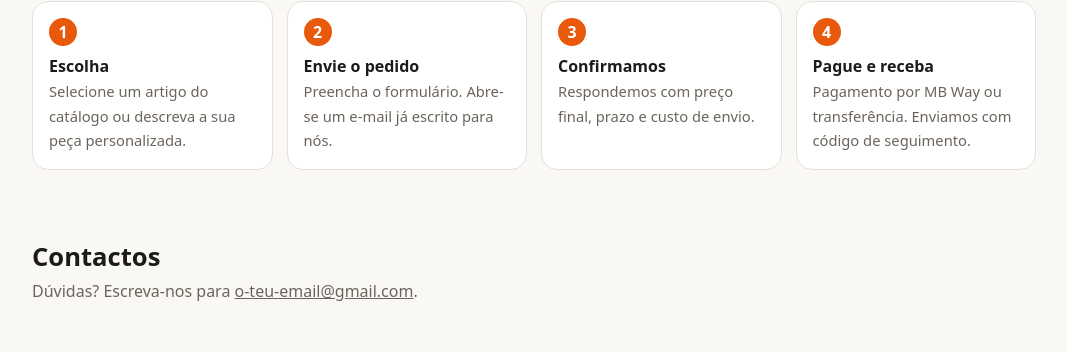
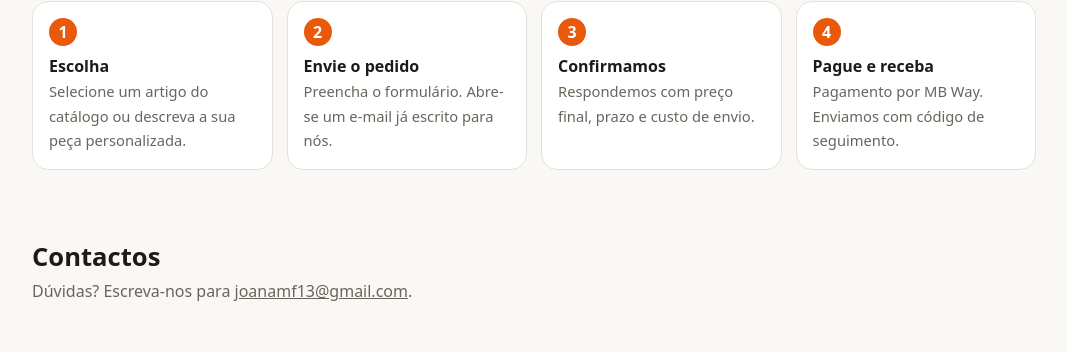
Before and after one commit to JoanaMFerreira13/3DPrinting, a plain HTML site: page index.html in a window 1280 px wide. Shown: the part 4144-4496 px from the top of the page, without its empty margins (106-1173 px from the left). Drawn offline with Linux system fonts and the light colour scheme.

Commit message:
Update payment method description and email contact

```diff
--- a/index.html
+++ b/index.html
@@ -104,7 +104,7 @@ footer{border-top:1px solid var(--bd);padding:26px 0;color:var(--mu);text-align:
 <div class="step"><b>Escolha</b><span>Selecione um artigo do catálogo ou descreva a sua peça personalizada.</span></div>
 <div class="step"><b>Envie o pedido</b><span>Preencha o formulário. Abre-se um e-mail já escrito para nós.</span></div>
 <div class="step"><b>Confirmamos</b><span>Respondemos com preço final, prazo e custo de envio.</span></div>
-<div class="step"><b>Pague e receba</b><span>Pagamento por MB Way ou transferência. Enviamos com código de seguimento.</span></div>
+<div class="step"><b>Pague e receba</b><span>Pagamento por MB Way. Enviamos com código de seguimento.</span></div>
 </div>
 </section>
 
@@ -134,7 +134,7 @@ footer{border-top:1px solid var(--bd);padding:26px 0;color:var(--mu);text-align:
 
 <script src="pecas.js"></script>
 <script>
-var CFG={brand:"Cantinho dos Moxis",email:"o-teu-email@gmail.com"};
+var CFG={brand:"Cantinho dos Moxis",email:"joanamf13@gmail.com"};
 var CORES=["Preto","Branco","Cinzento","Vermelho","Azul","Verde","Amarelo","Laranja","Rosa","Madeira","Outra (indicar nas observações)"];
 var P=window.PECAS||[];
 var CATS=["Todos"];
```
